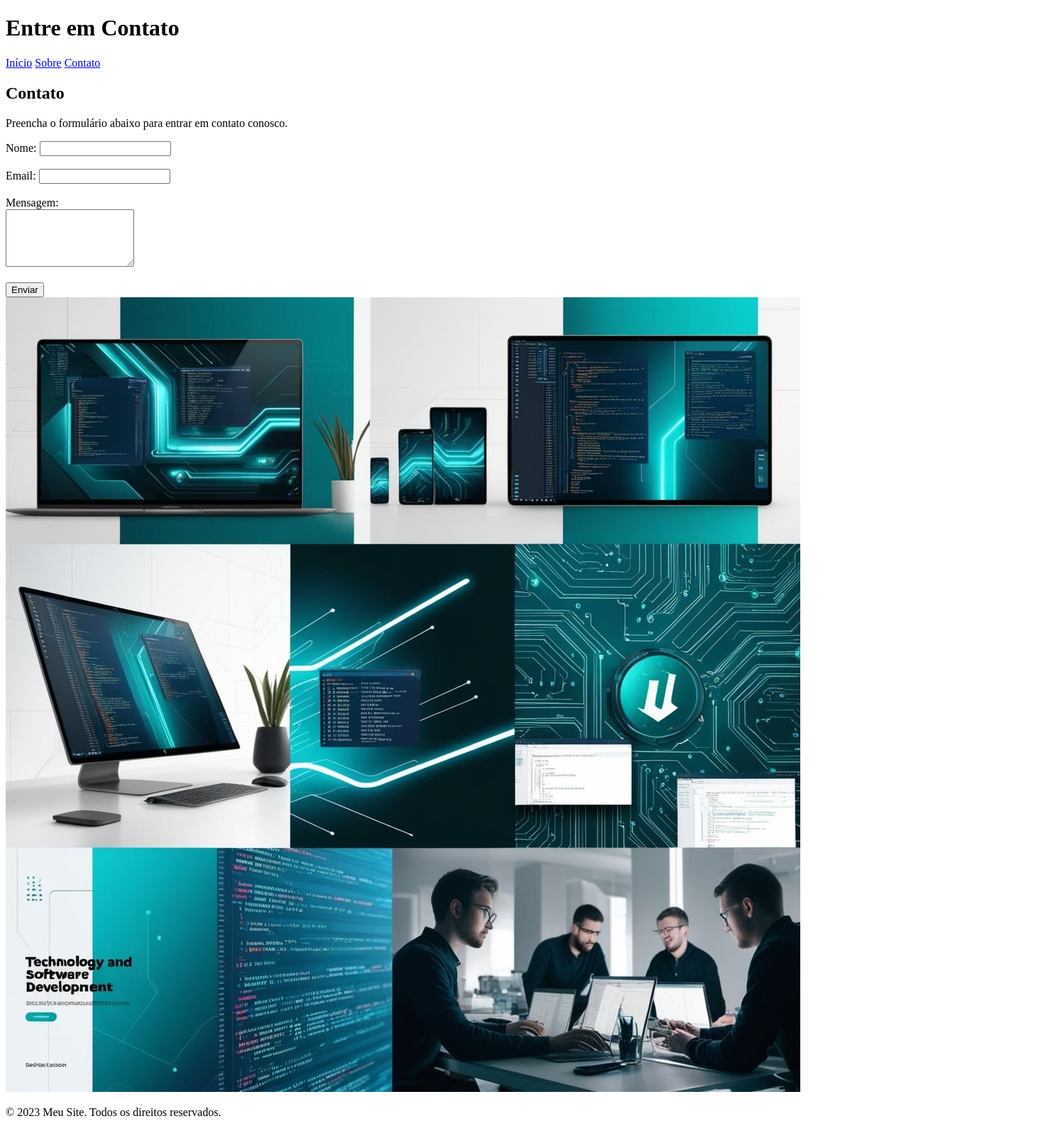
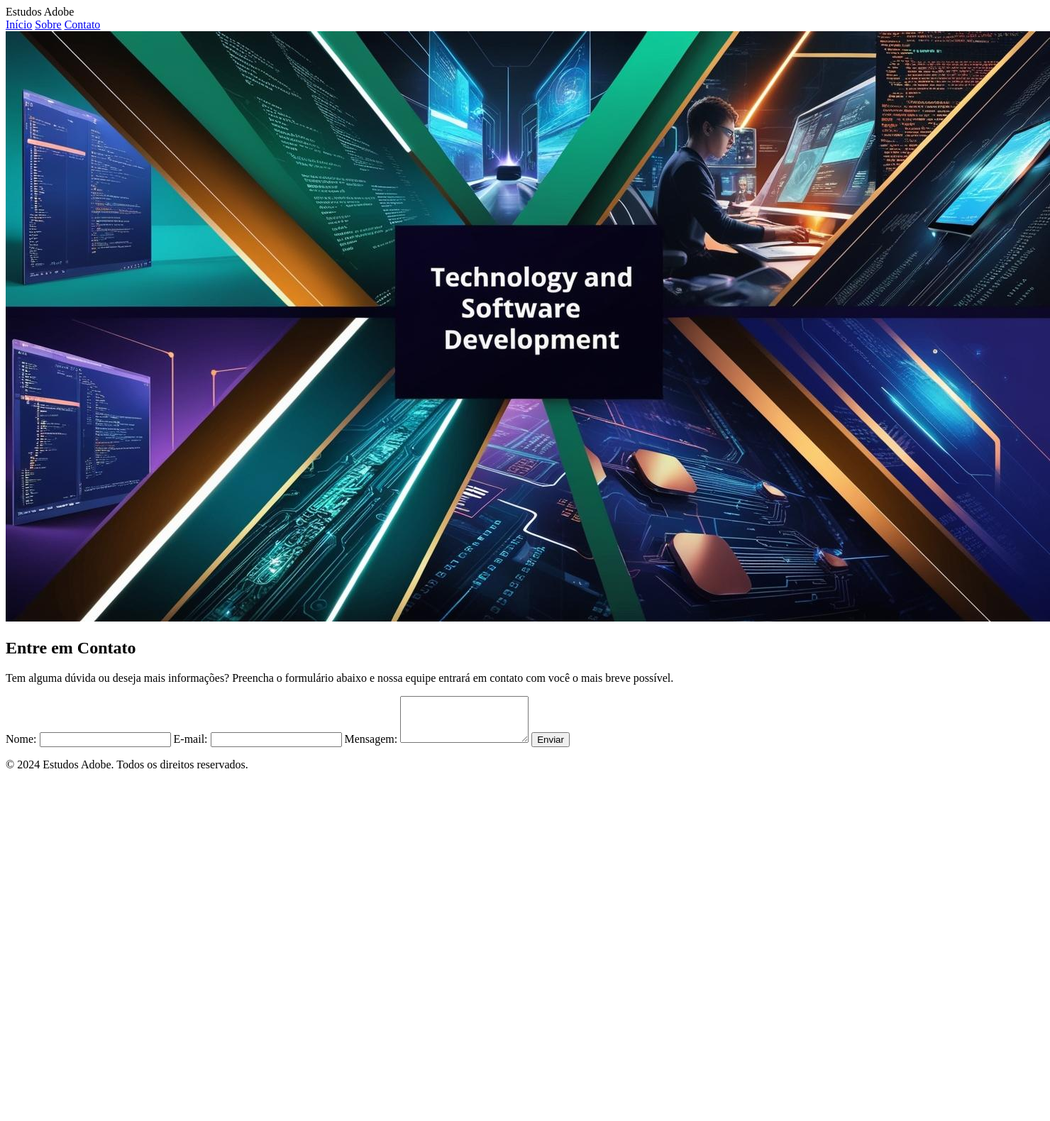
Before and after one commit to JhollRibeiro/estudos-adobe, a plain HTML site: page contact.html in a window 1280 px wide. Shown: the whole page at 71% size, 1480 px wide, since content can reach past the window. After the commit the page ends 1103 px from the top, so only its background shows below. Drawn offline with Linux system fonts and the light colour scheme.

Commit message:
Update contact.html

```diff
--- a/contact.html
+++ b/contact.html
@@ -3,34 +3,48 @@
 <head>
     <meta charset="UTF-8">
     <meta name="viewport" content="width=device-width, initial-scale=1.0">
-    <title>Meu Site - Contato</title>
+    <title>Estudos Adobe - Contato</title>
     <link rel="stylesheet" href="style.css">
 </head>
 <body>
     <header>
-        <h1>Entre em Contato</h1>
-    </header>
+        <!-- Menu de Navegação com o Nome do Site à Esquerda -->
         <nav>
+            <span class="site-name">Estudos Adobe</span>
+            <div>
                 <a href="index.html">Início</a>
                 <a href="about.html">Sobre</a>
                 <a href="contact.html">Contato</a>
+            </div>
         </nav>
+
+        <!-- Banner abaixo do menu -->
+        <img src="images/imagem1.jpg" alt="Banner do site" class="banner">
+    </header>
+
     <div class="container">
-        <h2>Contato</h2>
-        <p>Preencha o formulário abaixo para entrar em contato conosco.</p>
+        <!-- Seção de Contato -->
+        <section class="contact">
+            <h2>Entre em Contato</h2>
+            <p>Tem alguma dúvida ou deseja mais informações? Preencha o formulário abaixo e nossa equipe entrará em contato com você o mais breve possível.</p>
+
             <form action="#" method="post">
                 <label for="name">Nome:</label>
-            <input type="text" id="name" name="name" required><br><br>
-            <label for="email">Email:</label>
-            <input type="email" id="email" name="email" required><br><br>
-            <label for="message">Mensagem:</label><br>
-            <textarea id="message" name="message" rows="5" required></textarea><br><br>
+                <input type="text" id="name" name="name" required>
+
+                <label for="email">E-mail:</label>
+                <input type="email" id="email" name="email" required>
+
+                <label for="message">Mensagem:</label>
+                <textarea id="message" name="message" rows="4" required></textarea>
+
                 <button type="submit">Enviar</button>
             </form>
-        <img src="images/imagem3.jpg" alt="Imagem genérica para a página de contato">
+        </section>
     </div>
+
     <footer>
-        <p>&copy; 2023 Meu Site. Todos os direitos reservados.</p>
+        <p>&copy; 2024 Estudos Adobe. Todos os direitos reservados.</p>
     </footer>
 </body>
 </html>
```
Lines whose indentation alone changed are shown as unchanged.
